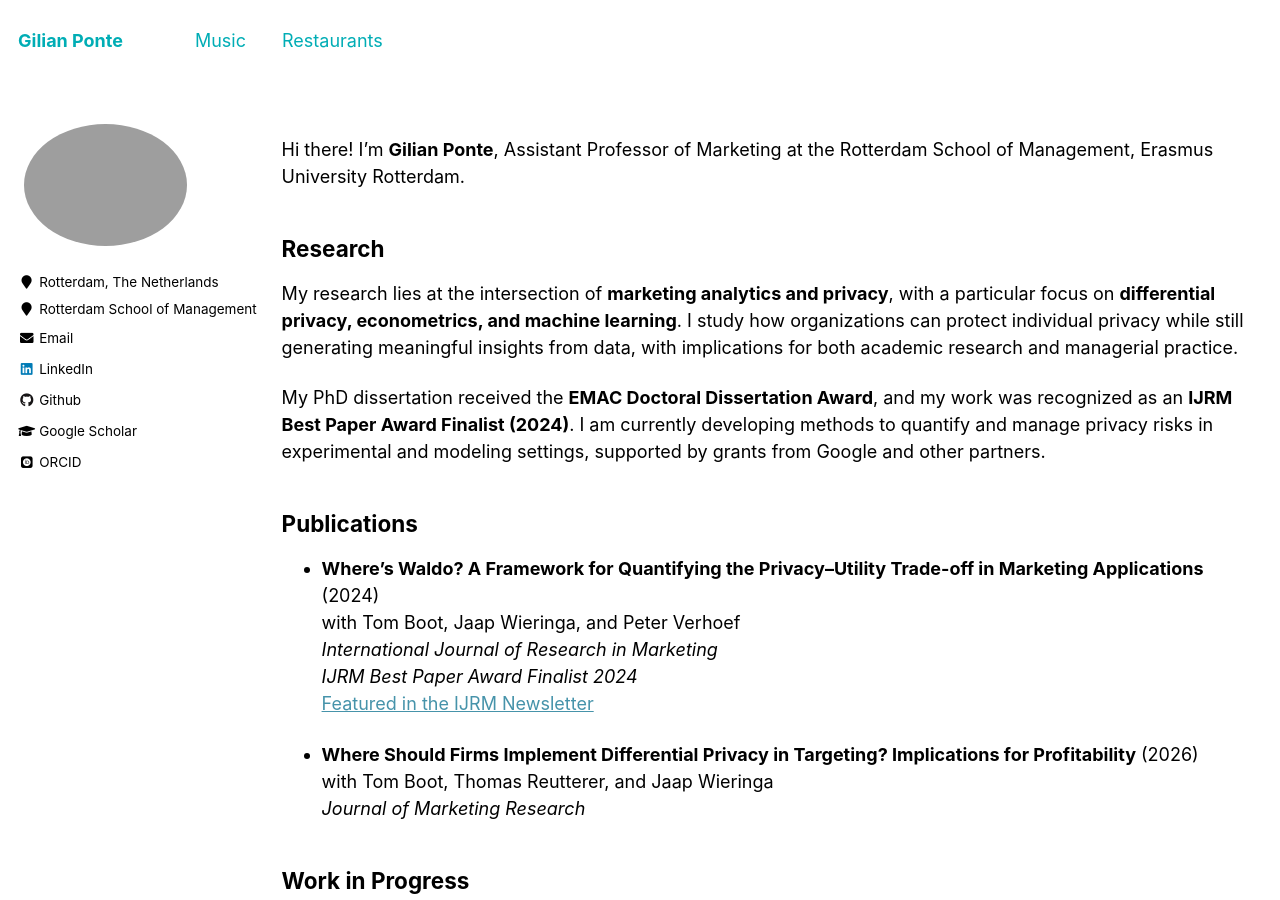
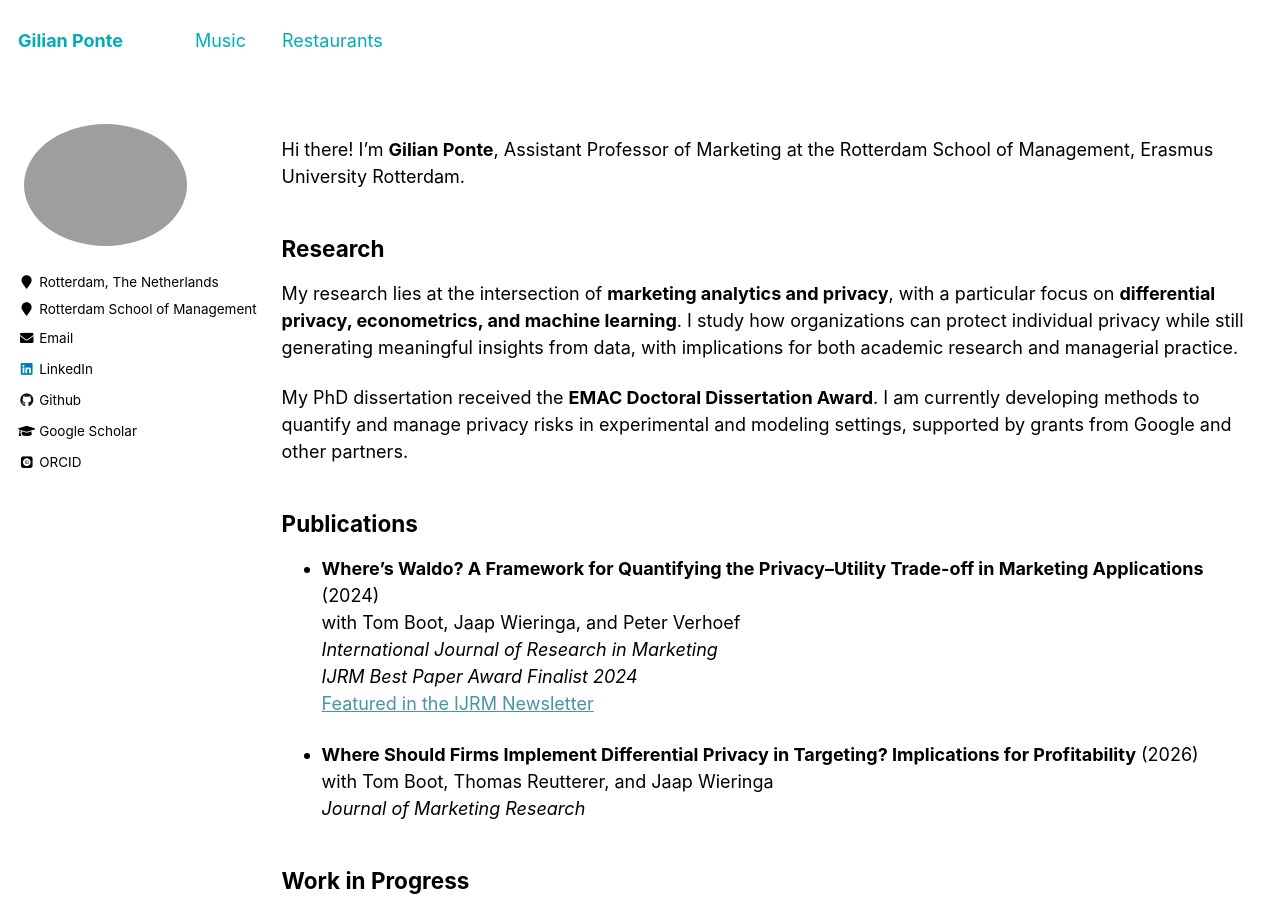
Before and after one commit to GilianPonte/gilianponte.github.io, a Jekyll site: the page built from _pages/year-archive.md, in a window 1280 px wide and 900 px high. Built offline with Jekyll 4.4.1, drawn with Linux system fonts in a browser that asks for light colours; some web fonts are replaced.

Commit message:
Update year-archive.md

```diff
--- a/_pages/year-archive.md
+++ b/_pages/year-archive.md
@@ -14,7 +14,7 @@ Hi there! I'm **Gilian Ponte**, Assistant Professor of Marketing at the Rotterda
 
 My research lies at the intersection of **marketing analytics and privacy**, with a particular focus on **differential privacy, econometrics, and machine learning**. I study how organizations can protect individual privacy while still generating meaningful insights from data, with implications for both academic research and managerial practice.
 
-My PhD dissertation received the **EMAC Doctoral Dissertation Award**, and my work was recognized as an **IJRM Best Paper Award Finalist (2024)**. I am currently developing methods to quantify and manage privacy risks in experimental and modeling settings, supported by grants from Google and other partners.
+My PhD dissertation received the **EMAC Doctoral Dissertation Award**. I am currently developing methods to quantify and manage privacy risks in experimental and modeling settings, supported by grants from Google and other partners.
 
 ## Publications
 
```
